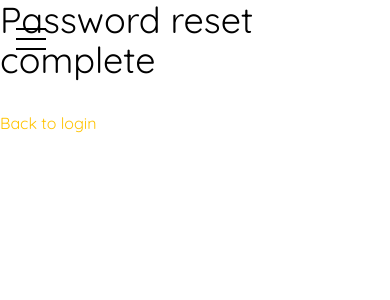
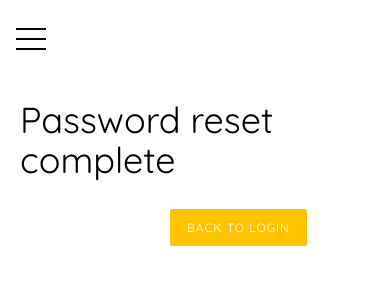
Before and after one commit to hwandev12/book-search-django-website, a Django app: page /password-reset-complete/ in a window 390 px wide. Shown: the top 300 px of the page. Run offline with Django 4.2, Linux system fonts and the light colour scheme; parts of the project's set-up code (start-up, migrations or seed data) failed here and were passed over; some libraries are stand-ins or nearby versions; some web fonts are replaced.

Commit message:
update template

```diff
--- a/templates/pages/profile.html
+++ b/templates/pages/profile.html
@@ -9,6 +9,11 @@
     .profile {
       margin-left: 250px;
       margin-top: 20px;
+    }
+  }
+  @media(max-width: 700px) {
+    .profile {
+      margin-left: 10px;
     }
   }
   .padding {
--- a/templates/registration/login.html
+++ b/templates/registration/login.html
@@ -7,6 +7,11 @@
 @media(max-width: 1700px) {
     .signup {
         margin-left: 150px;
+    }
+  }
+@media(max-width: 700px) {
+    .signup {
+        margin-left: 5px;
     }
 }
 </style>
@@ -18,6 +23,7 @@
     {% csrf_token %}
     {{ form | crispy }}
     <button type="submit" class="btn btn-primary w-100">Login</button>
+    <a href="{% url 'password_reset_view' %}">Forget password</a>
   </form>
 </div>
 {% endblock content %}
--- a/templates/registration/password_reset_complete.html
+++ b/templates/registration/password_reset_complete.html
@@ -1,8 +1,27 @@
 {% extends 'layouts/base.html' %}
 {% load crispy_forms_tags %}
 {% block content %}
+<style>
+  @media(max-width: 1700px) {
+      .reset {
+          margin-left: 500px;
+      }
+      .reset-link {
+        margin-left: 670px;
+      }
+    }
+  @media(max-width: 700px) {
+      .reset {
+          margin-left: 20px;
+          margin-top: 100px;
+      }
+      .reset-link {
+        margin-left: 170px;
+      }
+  }
+  </style>
 <div class="center-block form-div" id="login">
-  <h1>Password reset complete</h1>
-  <a href="{% url 'login' %}">Back to login</a>
+  <h1 class="reset">Password reset complete</h1>
+  <a  class="text-center reset-link btn btn-primary" href="{% url 'login' %}">Back to login</a>
 </div>
 {% endblock %}
```
